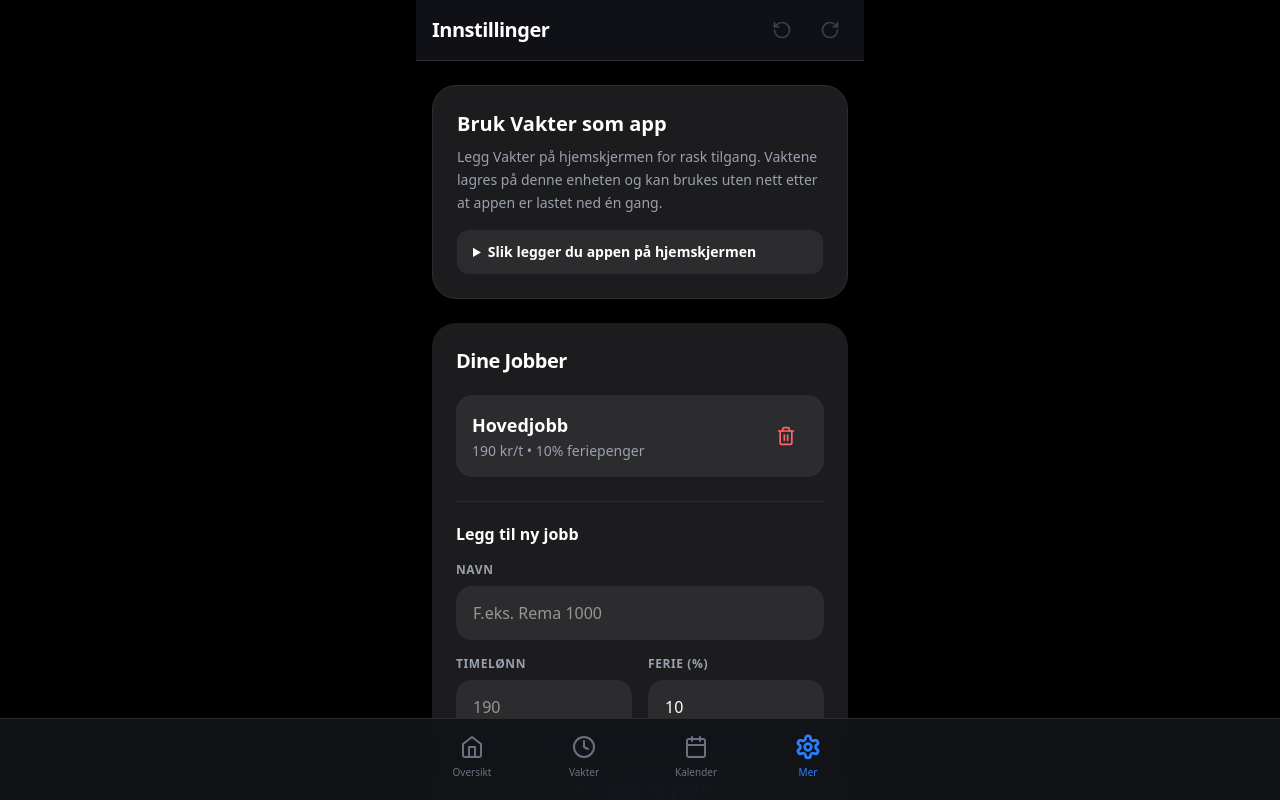
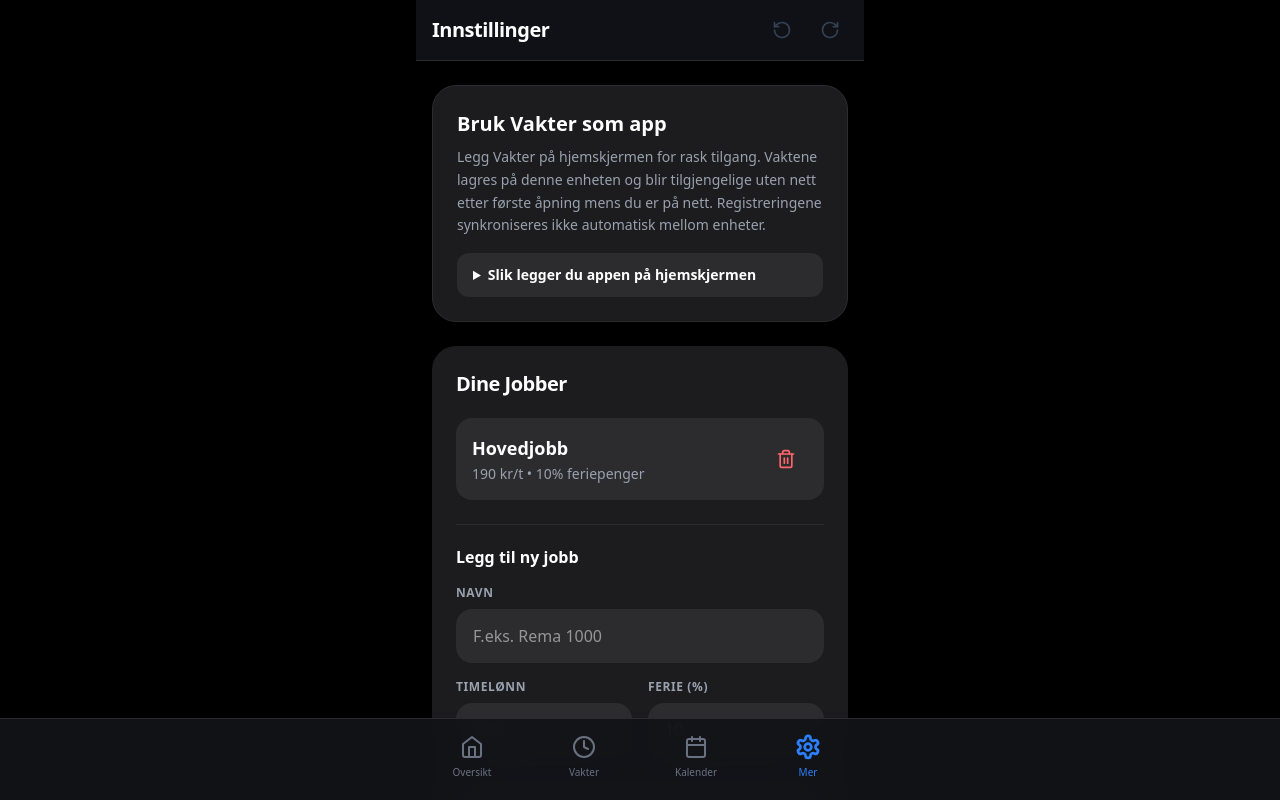
Before and after one commit to GhaisM/Vakt, a React (Vite) app: page / in a window 1280 px wide. Both pictures are taken after a click on the button "Mer". Shown: the top 800 px of the page. Built offline with nearby package versions, Linux system fonts and the light colour scheme.

Commit message:
Clarify offline storage behavior

```diff
--- a/src/App.tsx
+++ b/src/App.tsx
@@ -680,7 +680,7 @@ function InnstillingerTab({
       <section className="bg-[#1c1c1e] rounded-3xl p-6 ios-shadow border border-[#2c2c2e]" aria-labelledby="install-app-heading">
         <h2 id="install-app-heading" className="text-xl font-bold text-white mb-2">Bruk Vakter som app</h2>
         <p className="text-sm text-gray-400 leading-relaxed">
-          Legg Vakter på hjemskjermen for rask tilgang. Vaktene lagres på denne enheten og kan brukes uten nett etter at appen er lastet ned én gang.
+          Legg Vakter på hjemskjermen for rask tilgang. Vaktene lagres på denne enheten og blir tilgjengelige uten nett etter første åpning mens du er på nett. Registreringene synkroniseres ikke automatisk mellom enheter.
         </p>
         {isInstalled ? (
           <p className="mt-4 rounded-xl bg-green-900/30 px-4 py-3 text-sm font-semibold text-green-300">Vakter er installert på denne enheten.</p>
```
